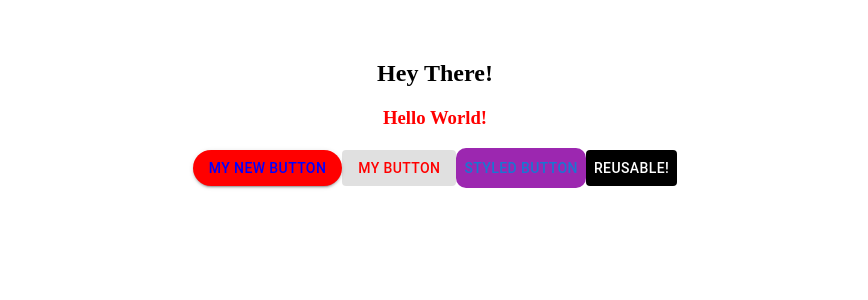
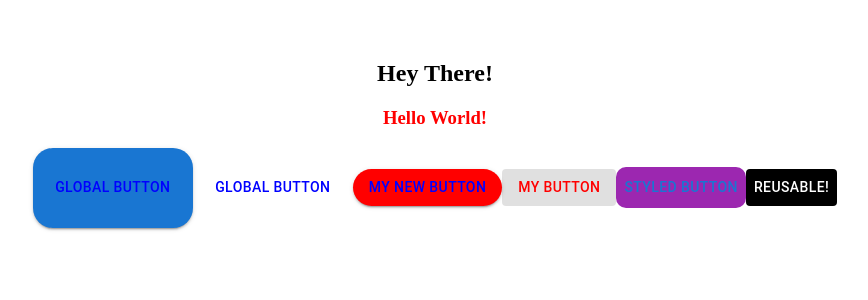
Before and after one commit to vineet-info07/react-material-ui, a React (Vite) app: page / in a window 1280 px wide. Shown: the top 300 px of the page, without its empty margins (205-1073 px from the left). Built offline with nearby package versions, Linux system fonts and the light colour scheme.

Commit message:
global styles

```diff
--- a/src/App.jsx
+++ b/src/App.jsx
@@ -3,6 +3,7 @@
 import ThemeComponent from "./components/theme/ThemeComponent";
 import "./App.css";
 import ButtonComp from "./components/Butttons/Button";
+import AppLayout from "./components/AppLayout";
 
 // const MySpecialBox = (props) => {
 //   return (
@@ -31,6 +32,7 @@ function App() {
       </MySpecialBox> */}
 
       {/* <ThemeComponent /> */}
+      <AppLayout />
       <ButtonComp />
     </div>
   );
--- /dev/null
+++ b/src/components/AppLayout.jsx
@@ -0,0 +1,15 @@
+import GlobalTheme from "./theme/GlobalTheme";
+import { Button } from "@mui/material";
+
+function AppLayout() {
+  return (
+    <GlobalTheme>
+      <Button sx={{ typography: "blueTextClass" }} variant="contained">
+        Global Button
+      </Button>
+      <Button variant="text">Global Button</Button>
+    </GlobalTheme>
+  );
+}
+
+export default AppLayout;
--- /dev/null
+++ b/src/components/theme/GlobalTheme.jsx
@@ -0,0 +1,32 @@
+import { createTheme, ThemeProvider } from "@mui/material";
+
+const theme = createTheme({
+  components: {
+    MuiButton: {
+      //component name
+      styleOverrides: {
+        root: {
+          // Rule name in component API
+          color: "blue",
+          bgcolor: "red",
+          borderRadius: 20,
+          width: "10rem",
+          height: "5rem",
+        },
+      },
+    },
+  },
+  // typography: {
+  //   blueTextClass: {
+  //     color: "blue",
+  //     bgcolor: "red",
+  //     borderReadius: 10,
+  //   },
+  // },
+});
+
+function GlobalTheme({ children }) {
+  return <ThemeProvider theme={theme}>{children}</ThemeProvider>;
+}
+
+export default GlobalTheme;
```
